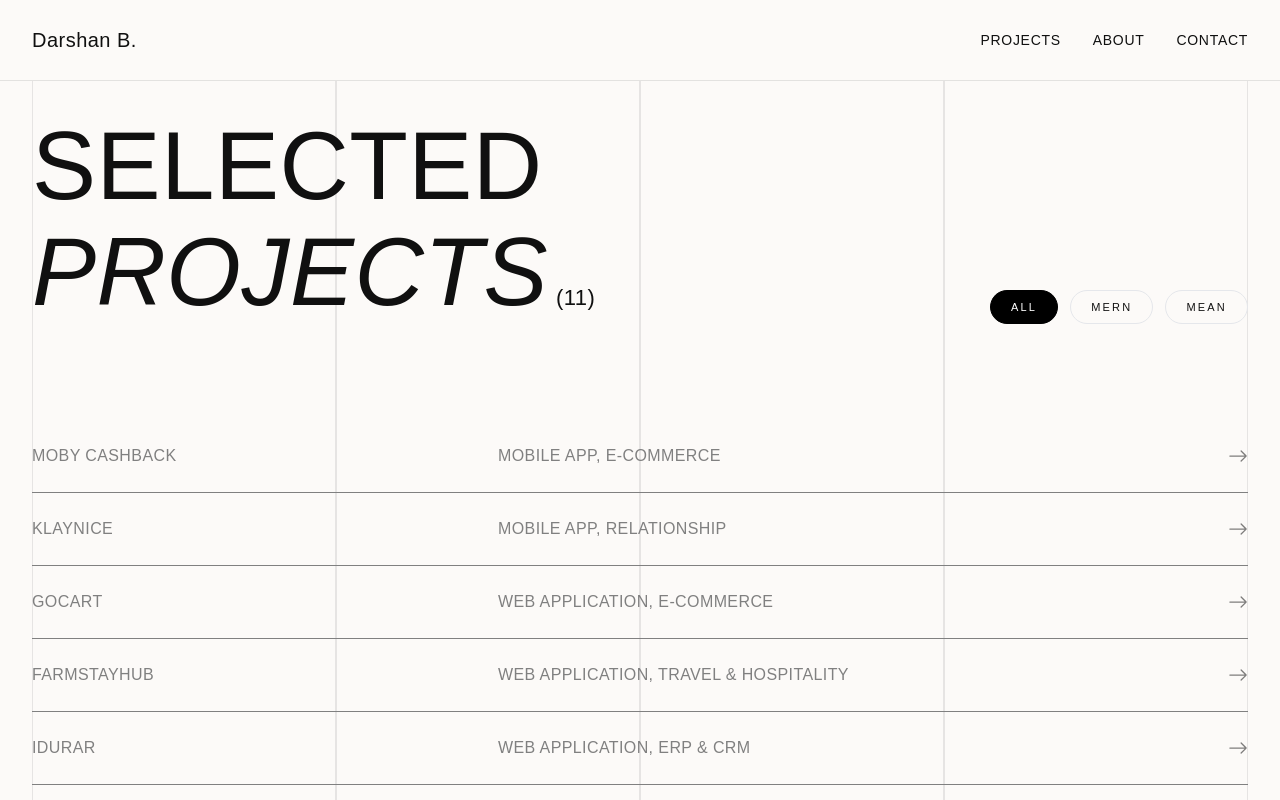
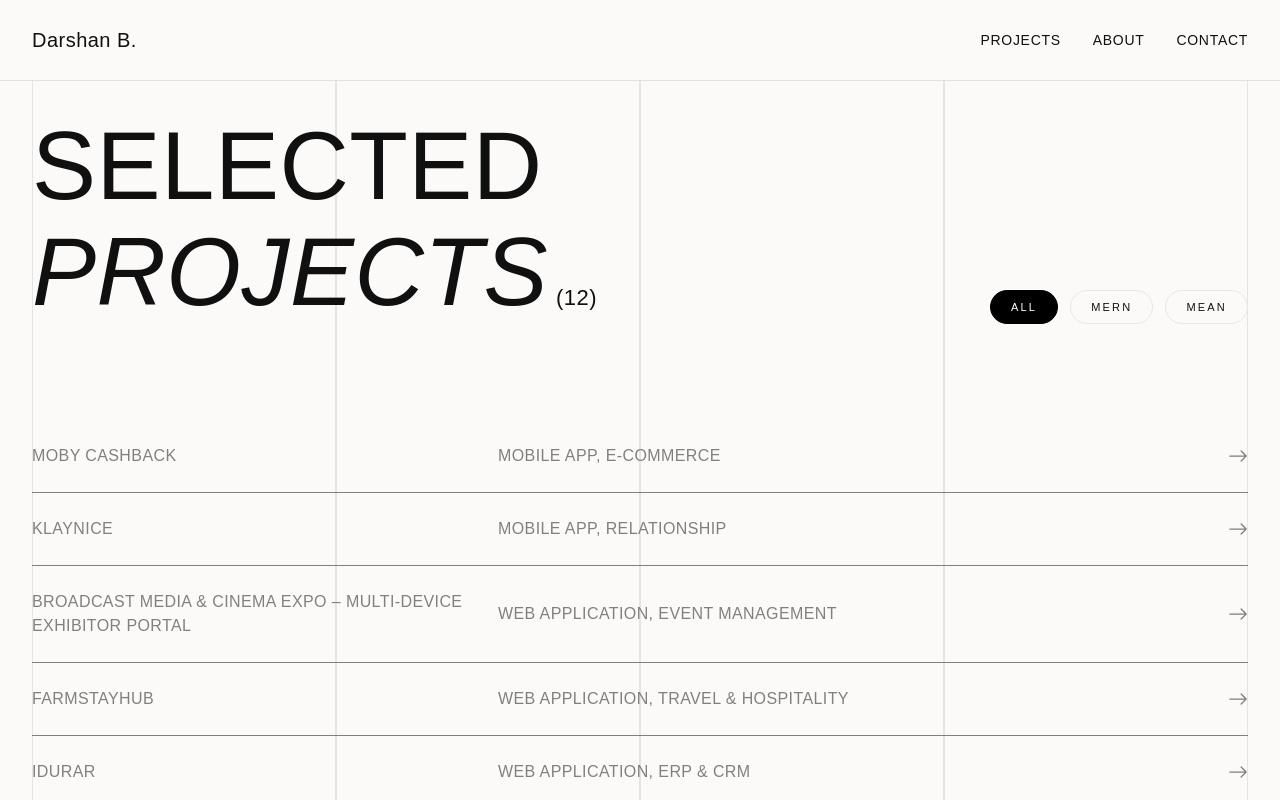
Before and after one commit to DarshanBamroliya/MERN-portfolio-fe, a Next.js app: page /projects in a window 1280 px wide. Shown: the top 800 px of the page. Built offline with nearby package versions, Linux system fonts and the light colour scheme; a web font is replaced by a local one.

Commit message:
Add new project

```diff
--- /dev/null
+++ b/src/Components/Common/BackButton/BackButton.tsx
@@ -0,0 +1,20 @@
+'use client';
+import React from 'react';
+import { useRouter } from 'next/navigation';
+import { FaArrowLeft } from 'react-icons/fa6';
+
+const BackButton = () => {
+    const router = useRouter();
+
+    return (
+        <button
+            onClick={() => router.back()}
+            className="inline-flex items-center gap-2 font-averia text-sm md:text-base text-[#101010]/60 hover:text-[#101010] transition group cursor-pointer"
+        >
+            <FaArrowLeft className="group-hover:-translate-x-1 transition-transform" />
+            Back to Projects
+        </button>
+    );
+};
+
+export default BackButton;
--- a/src/app/project/[slug]/page.tsx
+++ b/src/app/project/[slug]/page.tsx
@@ -5,6 +5,7 @@ import { notFound } from 'next/navigation';
 import { getProjectBySlug, getAllProjectSlugs } from '@/data/projects';
 import Header from '@/Components/Common/Header/page';
 import Footer from '@/Components/Common/Footer/page';
+import BackButton from '@/Components/Common/BackButton/BackButton';
 import { FaArrowLeft } from 'react-icons/fa6';
 
 interface ProjectDetailPageProps {
@@ -45,13 +46,7 @@ export default async function ProjectDetailPage({ params }: ProjectDetailPagePro
         </div>
         <div className="w-full px-4 sm:px-6 lg:px-8 xl:px-12 2xl:px-16">
           <div className="mb-3">
-            <Link
-              href="/projects"
-              className="inline-flex items-center gap-2 font-averia text-sm md:text-base text-[#101010]/60 hover:text-[#101010] transition group"
-            >
-              <FaArrowLeft />
-              Back to Projects
-            </Link>
+            <BackButton />
           </div>
 
           <h1 className="font-caudex text-3xl md:text-4xl lg:text-5xl xl:text-6xl text-[#101010] md:mb-10 mb-4 leading-tight">
--- a/src/data/projects.ts
+++ b/src/data/projects.ts
@@ -152,36 +152,28 @@ Download Klaynice today and start building the relationship you’ve always drea
   },
   {
     id: 3,
-    slug: 'gocart',
-    title: 'GoCart',
-    categories: ['Web Application', 'E-commerce'],
-    description: 'A powerful multi-vendor e-commerce platform that allows vendors to register, manage their own products, and sell on a single platform with ease.',
-    fullDescription: `GoCart is a comprehensive multi-vendor e-commerce solution designed to empower both vendors and customers. It provides a seamless shopping experience through a beautiful, responsive storefront while offering robust management tools for platform owners and independent sellers.
-
-The platform streamlines the complexities of multi-vendor operations, from vendor registration and product management to sales analytics and commission tracking. With a focus on modern user experience and performance, GoCart offers a scalable architecture suitable for growing digital marketplaces.
-
-Key Highlights:
-- Multi-Vendor Architecture: Scalable system allowing multiple vendors to operate independently under one roof.
-- Professional Storefront: Highly optimized and responsive customer interface built with Next.js.
-- Vendor Empowerment: Detailed dashboards for inventory management and sales tracking.
-- Operational Excellence: Centralized admin control for total platform oversight and governance.`,
-    year: '2025',
-    role: 'Full Stack Developer',
-    technologies: ['Next.js', 'Tailwind CSS', 'Redux Toolkit', 'Lucide React', 'React'],
+    slug: 'broadcast-media-expo',
+    title: 'Broadcast Media & Cinema Expo – Multi-Device Exhibitor Portal',
+    categories: ['Web Application', 'Event Management'],
+    description: 'A scalable event platform for India\'s premier trade show for broadcast and media technology, designed to streamline exhibitor onboarding, booth management, and event engagement with automated workflows.',
+    fullDescription: "India's premier trade platform for the broadcasting, media, and cinema industry, specifically serving the vibrant South India entertainment ecosystem. The platform connects industry professionals, showcases industry innovations, and drives business growth through a sophisticated digital experience. \n\nThe core of the platform is a sophisticated exhibitor portal that simplifies the entire onboarding lifecycle. I implemented complex booking logic for 'Space Only' (minimum 18 sqm) and 'Shell Scheme' (minimum 9 sqm) configurations, with dynamic rate management for both domestic and international exhibitors. The system includes an automated discount engine for Early Bird programs, Referral incentives, and rewards for returning 2025 exhibitors. \n\nTechnical highlights include a structured 50/50 payment tracking system, automated bank transfer verification, and a robust admin dashboard built with Payload CMS. The platform ensures high performance, accessibility, and smooth interaction across all devices, managing exhibitor profiles, social media promotion, and customer ticket allocation for a seamless event management experience.",
+    year: '2026',
+    role: 'Full-Stack Developer',
+    technologies: ['Next.js', 'PostgreSQL', 'Tailwind CSS', 'Payload CMS', 'Performance Optimization'],
     features: [
-      'Multi-Vendor Architecture',
-      'Customer-Facing Storefront',
-      'Vendor Dashboards',
-      'Admin Panel & Commission Management',
-      'Responsive UI Design',
-      'Modern State Management'
+      'Streamlined Exhibitor Onboarding Lifecycle',
+      'Dynamic Booth Management (Space Only & Shell Scheme)',
+      'Automated Discount Logic (Early Bird & Referral)',
+      'Structured 50/50 Payment Tracking System',
+      'Exhibitor Social Media & Profile Management',
+      'High-Performance Multi-Device Responsive UI'
     ],
     stack: 'MERN',
-    image: '/img/gocart.png',
+    image: '/img/Brodcast_expo.png',
     images: [
-      '/img/gocart.png'
+      '/img/Brodcast_expo.png'
     ],
-    webLink: 'https://www.gocart.cloud/',
+    webLink: 'https://broadcastmediacinemaexpo.com/'
   },
   {
     id: 4,
@@ -254,6 +246,39 @@ Key Highlights:
   },
   {
     id: 6,
+    slug: 'gocart',
+    title: 'GoCart',
+    categories: ['Web Application', 'E-commerce'],
+    description: 'A powerful multi-vendor e-commerce platform that allows vendors to register, manage their own products, and sell on a single platform with ease.',
+    fullDescription: `GoCart is a comprehensive multi-vendor e-commerce solution designed to empower both vendors and customers. It provides a seamless shopping experience through a beautiful, responsive storefront while offering robust management tools for platform owners and independent sellers.
+
+The platform streamlines the complexities of multi-vendor operations, from vendor registration and product management to sales analytics and commission tracking. With a focus on modern user experience and performance, GoCart offers a scalable architecture suitable for growing digital marketplaces.
+
+Key Highlights:
+- Multi-Vendor Architecture: Scalable system allowing multiple vendors to operate independently under one roof.
+- Professional Storefront: Highly optimized and responsive customer interface built with Next.js.
+- Vendor Empowerment: Detailed dashboards for inventory management and sales tracking.
+- Operational Excellence: Centralized admin control for total platform oversight and governance.`,
+    year: '2025',
+    role: 'Full Stack Developer',
+    technologies: ['Next.js', 'Tailwind CSS', 'Redux Toolkit', 'Lucide React', 'React'],
+    features: [
+      'Multi-Vendor Architecture',
+      'Customer-Facing Storefront',
+      'Vendor Dashboards',
+      'Admin Panel & Commission Management',
+      'Responsive UI Design',
+      'Modern State Management'
+    ],
+    stack: 'MERN',
+    image: '/img/gocart.png',
+    images: [
+      '/img/gocart.png'
+    ],
+    webLink: 'https://www.gocart.cloud/',
+  },
+  {
+    id: 7,
     slug: 'base-camp-trading',
     title: 'Base Camp Trading',
     categories: ['Web Application', 'FinTech', 'Education'],
@@ -285,7 +310,7 @@ Key Highlights:
     webLink: 'https://basecamptrading.com/'
   },
   {
-    id: 7,
+    id: 8,
     slug: 'tomato-food',
     title: 'Tomato Food',
     categories: ['Web Application', 'E-commerce'],
@@ -317,7 +342,7 @@ Key Highlights:
     webLink: 'https://tomatofood.vercel.app/'
   },
   {
-    id: 8,
+    id: 9,
     slug: 'prescripto',
     title: 'Prescripto',
     categories: ['Web Application', 'Healthcare'],
@@ -349,7 +374,7 @@ Key Highlights:
     webLink: 'https://prescriptoapp-wheat.vercel.app/'
   },
   {
-    id: 9,
+    id: 10,
     slug: 'imagify',
     title: 'Imagify',
     categories: ['Web Application', 'AI & Creative'],
@@ -381,7 +406,7 @@ Key Highlights:
     webLink: 'https://imagify-master.vercel.app/'
   },
   {
-    id: 10,
+    id: 11,
     slug: 'quickshow',
     title: 'QuickShow',
     categories: ['Web Application', 'Entertainment'],
@@ -414,7 +439,7 @@ Key Highlights:
     webLink: 'https://quickshow.vercel.app/'
   },
   {
-    id: 11,
+    id: 12,
     slug: 'car-rental',
     title: 'Car Rental',
     categories: ['Web Application', 'Transportation'],
```
Also changed, not shown: public/img/Brodcast_expo.png (added).
